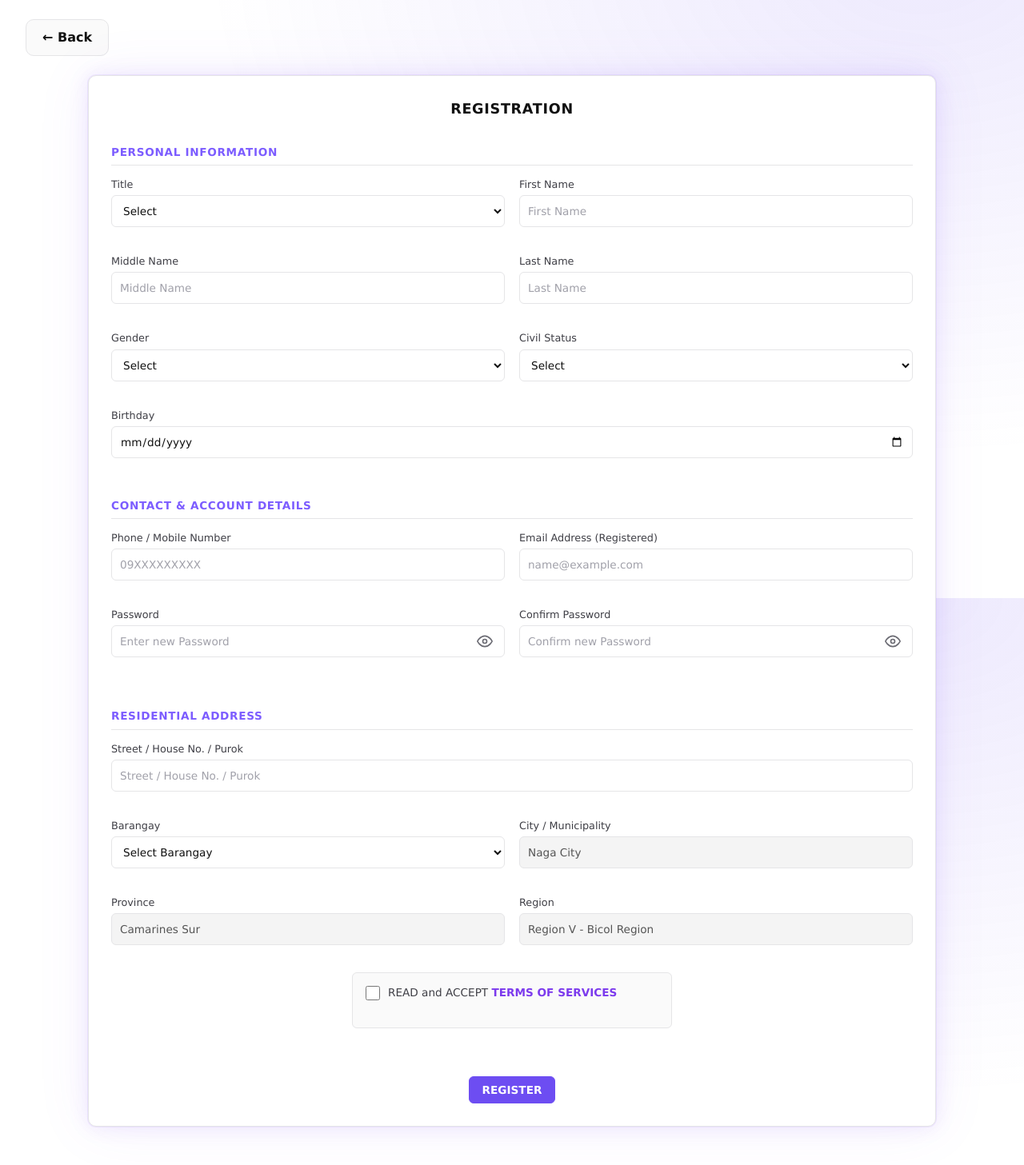
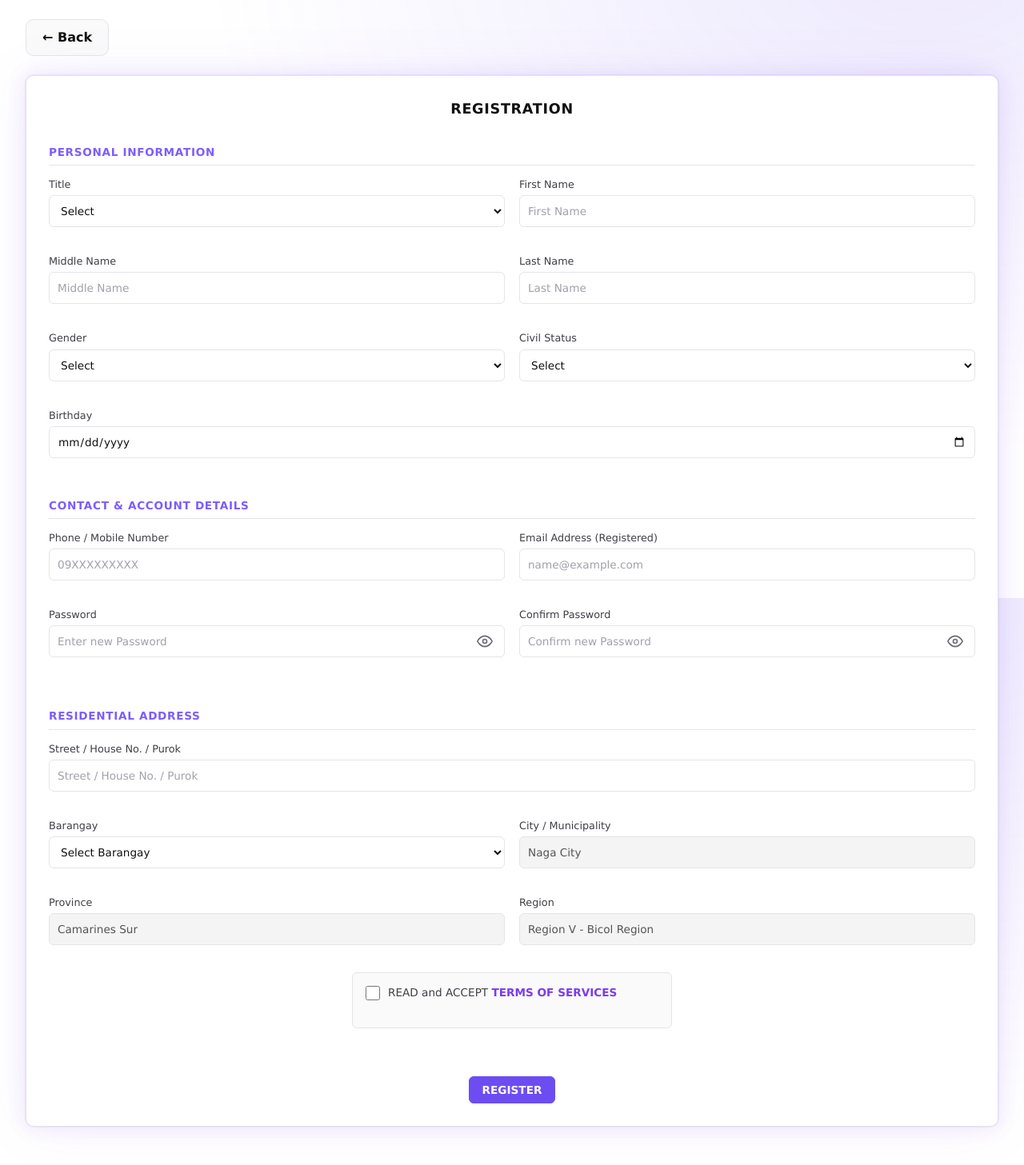
Before and after one commit to jbinalingbing-del/barangaygo, a PHP site: page /registration.php in a window 1280 px wide. Shown: the part 52-1509 px from the top of the page at 80% size. Run offline with PHP 8.4, Linux system fonts and the light colour scheme; some libraries are stand-ins or nearby versions.

Commit message:
Make registration form full screen width

```diff
--- a/registration.php
+++ b/registration.php
@@ -332,13 +332,16 @@ $v_email  = htmlspecialchars($_POST["email"]    ?? "", ENT_QUOTES);
     margin-top: 3px;
     line-height: 1;
 }
-/* Malawak na registration layout katulad ng profile page */
+/* Malawak na registration layout — full screen width */
+.request.reg-wide,
 .reg-wide {
     width: 100%;
-    max-width: 1060px;
+    max-width: none;
 }
 .reg-wide .form-box {
-    padding: 34px 40px;
+    width: 100%;
+    max-width: none;
+    padding: 36px 48px;
 }
 .reg-wide .row.two {
     gap: 0 18px;
```
